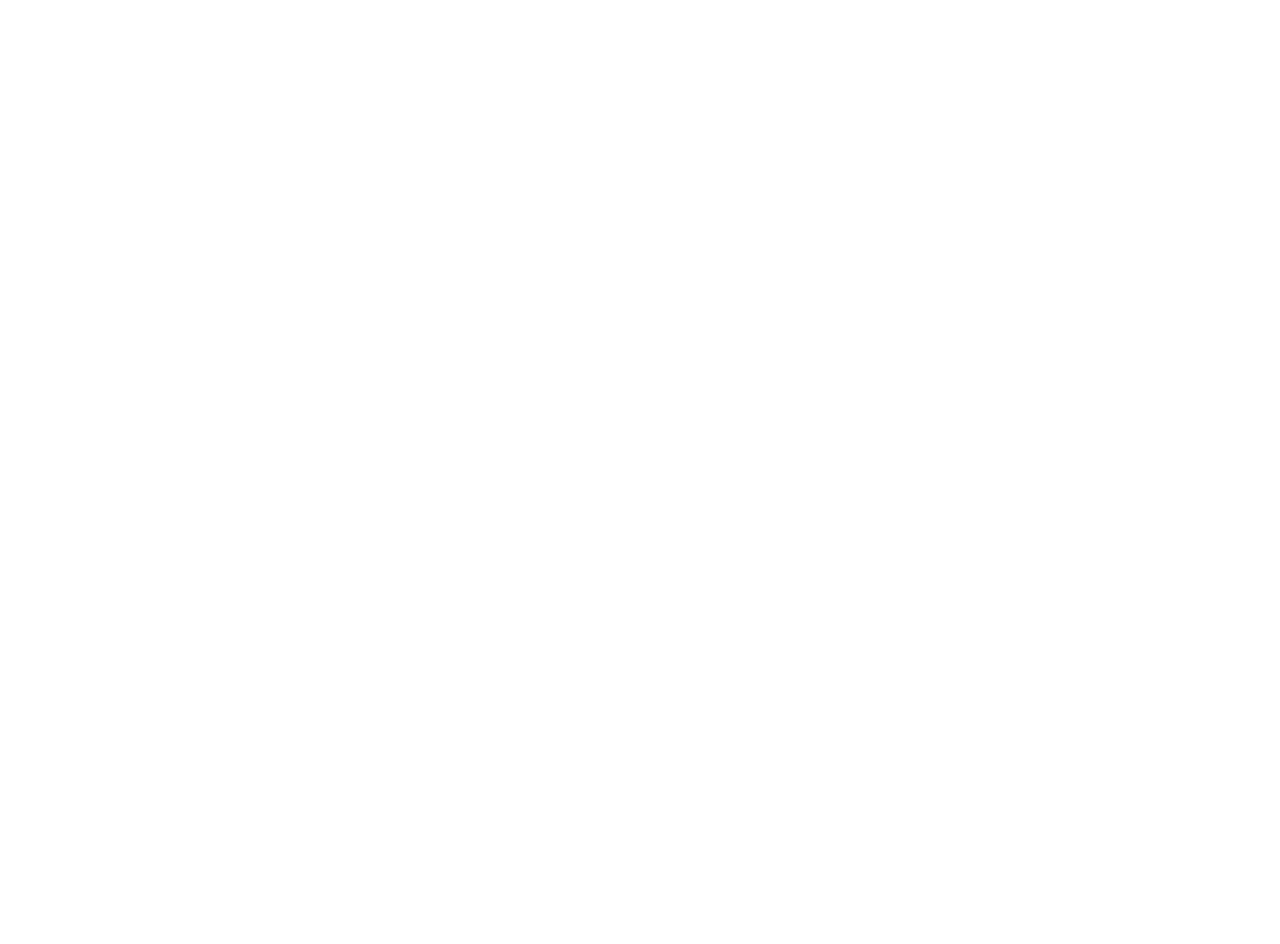
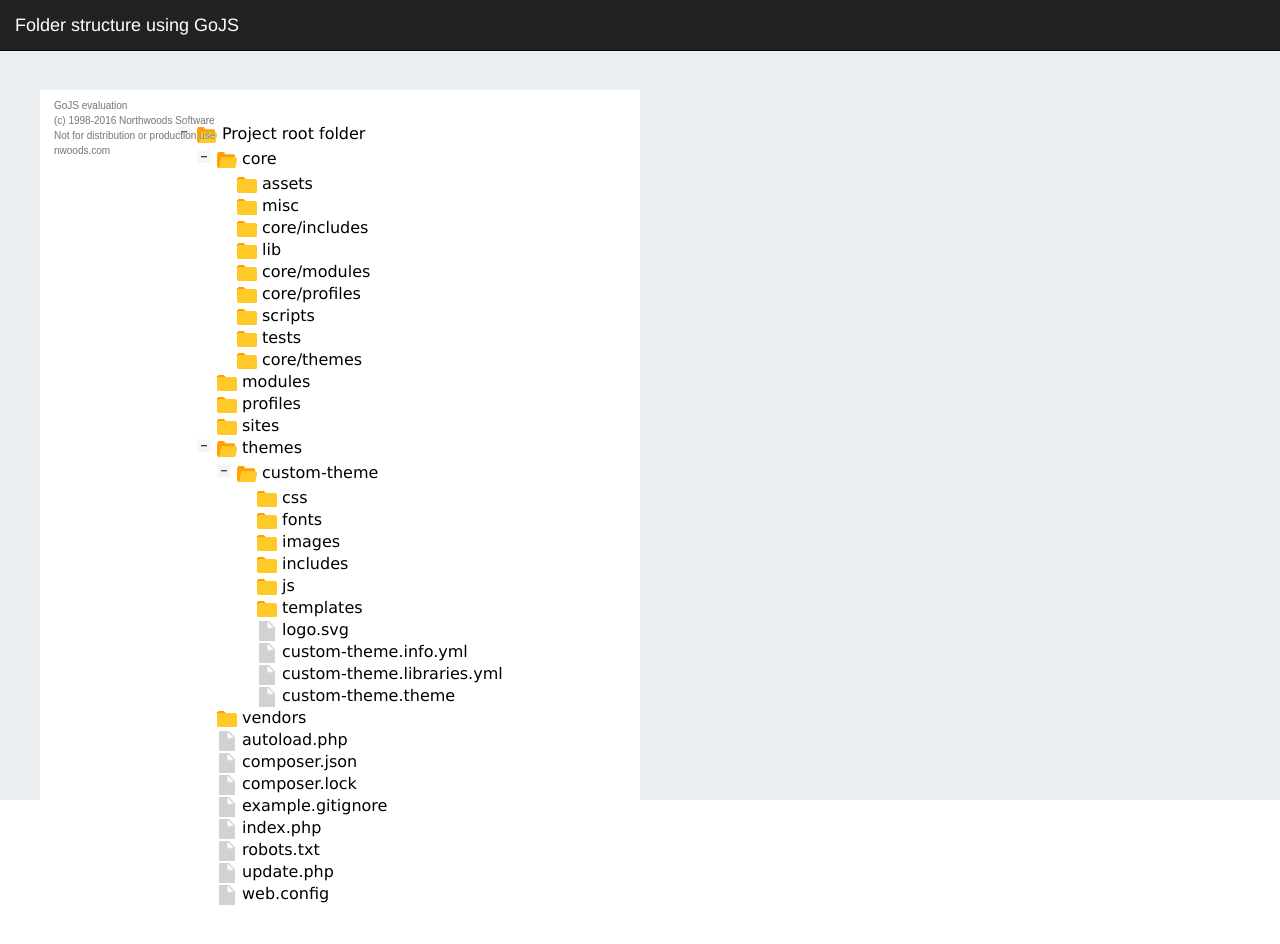
Before and after one commit to Akshayakt/goJsDemo, a plain HTML site: page index.html in a window 1280 px wide. Before the commit the page ends 800 px from the top, so only its background shows below. Drawn offline with Linux system fonts and the light colour scheme.

Commit message:
created tree structure and applied styles

```diff
--- a/css/styles.css
+++ b/css/styles.css
@@ -0,0 +1,39 @@
+.fixed-background {
+    background-color: #ebeff1;
+    bottom: 0;
+    font-family: sans-serif;
+    height: 100%;
+    left: 0;
+    position: fixed;
+    right: 0;
+    top: 0;
+    width: 100%;
+    z-index: 0;
+}
+.main-wrapper {
+    margin-top: 25px;
+    padding: 40px;
+    position: relative;
+}
+#diagram-container {
+    background-color: #fff;
+    height: 850px;
+}
+.node-details {
+    margin-top: 20px;
+}
+@media only screen and (min-width:768px) {
+    .main-wrapper {
+        margin-top: 50px;
+    }
+    #diagram-container,
+    .node-details {
+        display: inline-block;
+        vertical-align: middle;
+        width: 50%;
+    }
+    .node-details {
+        padding-left: 30px;
+        margin-top: 0;
+    }
+}
--- a/index.html
+++ b/index.html
@@ -1,10 +1,27 @@
 <!DOCTYPE html>
 <html>
     <head>
-	<title>Drupal folder structure</title>
+        <title>Folder structure</title>
+        <link rel="stylesheet" type="text/css" href="css/bootstrap.min.css">
         <link rel="stylesheet" type="text/css" href="css/styles.css">
     </head>
     <body>
+        <section class="fixed-background"></section>
+        <section>
+            <header>
+                <nav class="navbar navbar-inverse navbar-fixed-top">
+                  <div class="container-fluid">
+                    <div class="navbar-header">
+                      <a class="navbar-brand" href="#">Folder structure using GoJS</a>
+                    </div>
+                  </div>
+                </nav>
+            </header>
+            <main class="main-wrapper">
+                <div id="diagram-container"></div><div class="node-details"></div>
+            </main>
+        </section>
+        <script src="js/jquery.min.js"></script>
         <script src="js/go-debug.js"></script>
         <script src="js/folder-structure.js"></script>
     </body>
--- a/js/folder-structure.js
+++ b/js/folder-structure.js
@@ -0,0 +1,119 @@
+/**
+ * @file
+ */
+
+$(document).ready(function () {
+    var $$ = go.GraphObject.make;  // for conciseness in defining templates
+
+    diagram =
+        $$(go.Diagram, "diagram-container",
+        {
+            initialContentAlignment: go.Spot.Center,
+            contentAlignment: go.Spot.Center,
+            allowMove: false,
+            allowCopy: false,
+            allowDelete: false,
+            allowHorizontalScroll: false,
+            layout:
+                $$(go.TreeLayout,
+                {
+                    alignment: go.TreeLayout.AlignmentStart,
+                    angle: 0,
+                    compaction: go.TreeLayout.CompactionNone,
+                    layerSpacing: 20,
+                    layerSpacingParentOverlap: 1,
+                    nodeIndent: 5,
+                    nodeIndentPastParent: 1,
+                    nodeSpacing: 2,
+                    setsPortSpot: false,
+                    setsChildPortSpot: false
+                })
+        });
+
+    diagram.nodeTemplate =
+        $$(go.Node,
+            {
+                // no Adornment: instead change panel background color by binding to Node.isSelected
+                selectionAdorned: false,
+                // calls custom function to display details about each node when clicked
+                click: showDetails
+            },
+            $$("TreeExpanderButton",
+            {
+                width: 14,
+                "ButtonBorder.fill": "whitesmoke",
+                "ButtonBorder.stroke": null,
+                "_buttonFillOver": "rgba(0, 128, 255, 0.25)",
+                "_buttonStrokeOver": null
+            }),
+            $$(go.Panel, "Horizontal",
+                {
+                    position: new go.Point(16, 0)
+                },
+                new go.Binding("background", "isSelected", function (s) {
+                    return (s ? "lightblue" : "white");
+                }).ofObject(),
+                $$(go.Picture,
+                    {
+                        width: 20, height: 20,
+                        margin: new go.Margin(0, 5, 0, 4),
+                        imageStretch: go.GraphObject.Uniform
+                    },
+                    // bind the picture source on two properties of the Node
+                    // to display open folder, closed folder, or document
+                    new go.Binding("source", "isTreeExpanded", imageConverter).ofObject(),
+                    new go.Binding("source", "isTreeLeaf", imageConverter).ofObject()
+                ),
+                $$(go.TextBlock,
+                    {
+                        font: '16px Verdana, sans-serif'
+                    },
+                    new go.Binding("text", "key")
+                )
+            )
+        );
+
+    // link without lines
+    diagram.linkTemplate = $$(go.Link);
+
+    // get json to populate tree
+    $.getJSON( "./json/treeData.json", processData);
+
+    function processData (data) {
+        diagram.model = new go.TreeModel(data);
+    }
+
+    // clear details when single-click happened in the background of the Diagram, not on a node
+    diagram.addDiagramListener("BackgroundSingleClicked", clearDetails);
+
+    // takes a property change on either isTreeLeaf or isTreeExpanded and selects the correct image to use
+    function imageConverter(prop, picture) {
+        var node = picture.part;
+        if (node.isTreeLeaf) {
+            if (node.data.folder == "false") {
+                return "./images/document.png";
+            }
+            else {
+                return "./images/closedFolder.png";
+            }
+        }
+        else {
+            if (node.isTreeExpanded) {
+                return "./images/openFolder.png";
+            }
+            else {
+                return "./images/closedFolder.png";
+            }
+        }
+    }
+
+    // Function to display details about each node.
+    function showDetails(e, node) {
+        $(".node-details").html("<div class=\"alert alert-info\">" + node.data.details + "</div>")
+    }
+
+    // Function to clear details.
+    function clearDetails() {
+        $(".node-details").html("");
+    }
+});
--- /dev/null
+++ b/json/treeData.json
@@ -0,0 +1,212 @@
+[
+   {
+      "key":"Project root folder",
+      "parent":"",
+      "details": "Root folder",
+      "folder": "true"
+   },
+   {
+      "key":"core",
+      "parent":"Project root folder",
+      "details": " This contains all of drupal core except for things that must be in the root, like index.php etc. Generally you shouldn't need to be adding/editing/removing anything in here.",
+      "folder": "true"
+   },
+   {
+      "key":"modules",
+      "parent":"Project root folder",
+      "details": "The directory into which all custom and contrib modules go. Splitting this up into the sub-directories \"contrib\" and \"custom\" can make it easier to keep track of the modules.",
+      "folder": "true"
+   },
+   {
+      "key":"profiles",
+      "parent":"Project root folder",
+      "details": "Contains downloaded and custom installation profiles. Installation profiles are generally provided as part of a Drupal distribution.",
+      "folder": "true"
+   },
+   {
+      "key":"sites",
+      "parent":"Project root folder",
+      "details": "Site specific files tend to go here. This could be files uploaded by users, such as images, but also includes the configuration, active as well as staged config. The configuration is read and written by Drupal, and should have the minimal amount of privileges required for the webserver, and the only the webserver, to read and modify them.",
+      "folder": "true"
+   },
+   {
+      "key":"themes",
+      "parent":"Project root folder",
+      "details": "Contatins downloaded and custom themes. This directory separates downloaded and custom themes from Drupal core's themes. This allows Drupal core to be updated without overwriting these files.",
+      "folder": "true"
+   },
+   {
+      "key":"vendors",
+      "parent":"Project root folder",
+      "details": "Backend libraries that Drupal Core depends on. (Symfony, Twig, etc).",
+      "folder": "true"
+   },
+   {
+      "key":"autoload.php",
+      "parent":"Project root folder",
+      "details": "Includes the autoloader created by Composer.",
+      "folder": "false"
+   },
+   {
+      "key":"composer.json",
+      "parent":"Project root folder",
+      "details": "You can list the dependencies of the project in this file and running composer install will download the dependencies.",
+      "folder": "false"
+   },
+   {
+      "key":"composer.lock",
+      "parent":"Project root folder",
+      "details": "This file locks the dependencies of your project to a known state. This file is generated automatically.",
+      "folder": "false"
+   },
+   {
+      "key":"example.gitignore",
+      "parent":"Project root folder",
+      "details": "This file contains default .gitignore rules. To use it, copy it to .gitignore, and it will cause files like your settings.php and user-uploaded files to be excluded from Git version control. This is a common strategy to avoid accidentally including private information in public repositories and patch files.",
+      "folder": "false"
+   },
+   {
+      "key":"index.php",
+      "parent":"Project root folder",
+      "details": "The PHP page that serves all page requests on a Drupal installation.",
+      "folder": "false"
+   },
+   {
+      "key":"robots.txt",
+      "parent":"Project root folder",
+      "details": "This file is to prevent the crawling and indexing of certain parts of your site by web crawlers and spiders run by sites like Yahoo! and Google. By telling these \"robots\" where not to go on your site, you save bandwidth and server resources.",
+      "folder": "false"
+   },
+   {
+      "key":"update.php",
+      "parent":"Project root folder",
+      "details": "The PHP page that handles updating the Drupal installation.",
+      "folder": "false"
+   },
+   {
+      "key":"web.config",
+      "parent":"Project root folder",
+      "details": "Server configuration file.",
+      "folder": "false"
+   },
+   {
+      "key":"assets",
+      "parent":"core",
+      "details": "Various external libraries used by Core (includes jQuery, underscore, modernizer, etc.)",
+      "folder": "true"
+   },
+   {
+      "key":"misc",
+      "parent":"core",
+      "details": "Frontend code that Drupal Core depends on.",
+      "folder": "true"
+   },
+   {
+      "key":"core/includes",
+      "parent":"core",
+      "details": "Functionality that is to low level to be modular. Such as the module system itself.",
+      "folder": "true"
+   },
+   {
+      "key":"lib",
+      "parent":"core",
+      "details": "Drupal Core classes.",
+      "folder": "true"
+   },
+   {
+      "key":"core/modules",
+      "parent":"core",
+      "details": "Drupal Core modules.",
+      "folder": "true"
+   },
+   {
+      "key":"core/profiles",
+      "parent":"core",
+      "details": "Drupal Core installation profiles. Minimal, Standard, Testing and Testing multilingual installation profiles by default.",
+      "folder": "true"
+   },
+   {
+      "key":"scripts",
+      "parent":"core",
+      "details": "Various CLI scripts, mostly used by developers.",
+      "folder": "true"
+   },
+   {
+      "key":"tests",
+      "parent":"core",
+      "details": "Drupal Core tests.",
+      "folder": "true"
+   },
+   {
+      "key":"core/themes",
+      "parent":"core",
+      "details": "Drupal Core themes.",
+      "folder": "true"
+   },
+   {
+      "key":"custom-theme",
+      "parent":"themes",
+      "details": "Custom theme folder.",
+      "folder": "true"
+   },
+   {
+      "key":"css",
+      "parent":"custom-theme",
+      "details": "Contains CSS files.",
+      "folder": "true"
+   },
+   {
+      "key":"fonts",
+      "parent":"custom-theme",
+      "details": "Contains fonts used in custom theme.",
+      "folder": "true"
+   },
+   {
+      "key":"images",
+      "parent":"custom-theme",
+      "details": "Contains images.",
+      "folder": "true"
+   },
+   {
+      "key":"includes",
+      "parent":"custom-theme",
+      "details": "Contains common template files that can be reused.",
+      "folder": "true"
+   },
+   {
+      "key":"js",
+      "parent":"custom-theme",
+      "details": "Contains scripts files",
+      "folder": "true"
+   },
+   {
+      "key":"templates",
+      "parent":"custom-theme",
+      "details": "Template files to override the basic templates.",
+      "folder": "true"
+   },
+   {
+      "key":"logo.svg",
+      "parent":"custom-theme",
+      "details": "Logo of the custom theme.",
+      "folder": "false"
+   },
+   {
+      "key":"custom-theme.info.yml",
+      "parent":"custom-theme",
+      "details": "This file stores metadata about the custom theme. It notify Drupal about the existence of a module, theme, or install profile.",
+      "folder": "false"
+   },
+   {
+      "key":"custom-theme.libraries.yml",
+      "parent":"custom-theme",
+      "details": "This file is used to add any kind of assets (css or javascript) to the page.",
+      "folder": "false"
+   },
+   {
+      "key":"custom-theme.theme",
+      "parent":"custom-theme",
+      "details": "Contains functions to support theming in the custom theme.",
+      "folder": "false"
+   }
+]
```
Also changed, not shown: README.md, css/bootstrap.min.css (added), images/closedFolder.png (added), images/document.png (added), images/openFolder.png (added), js/jquery.min.js (added). Lines whose indentation alone changed are shown as unchanged.
